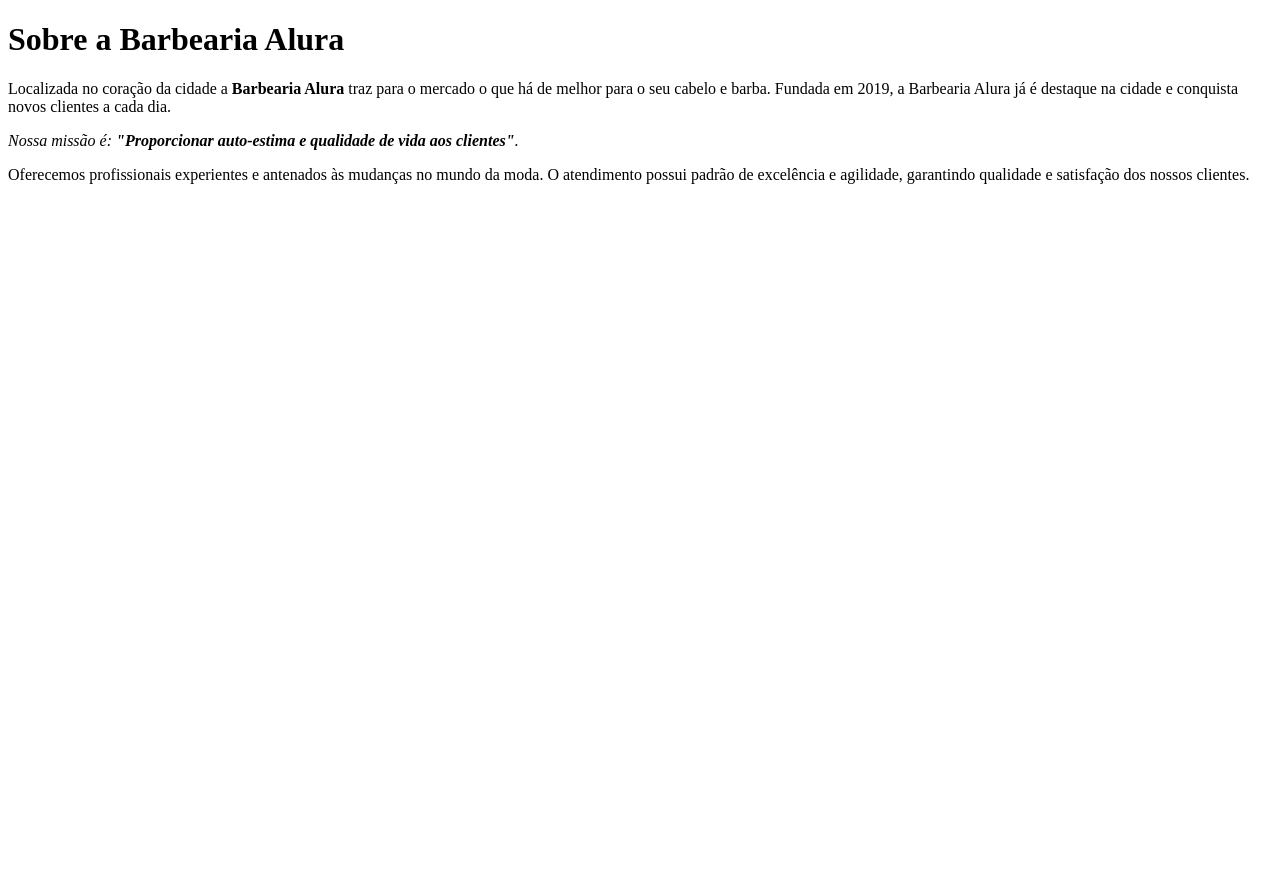
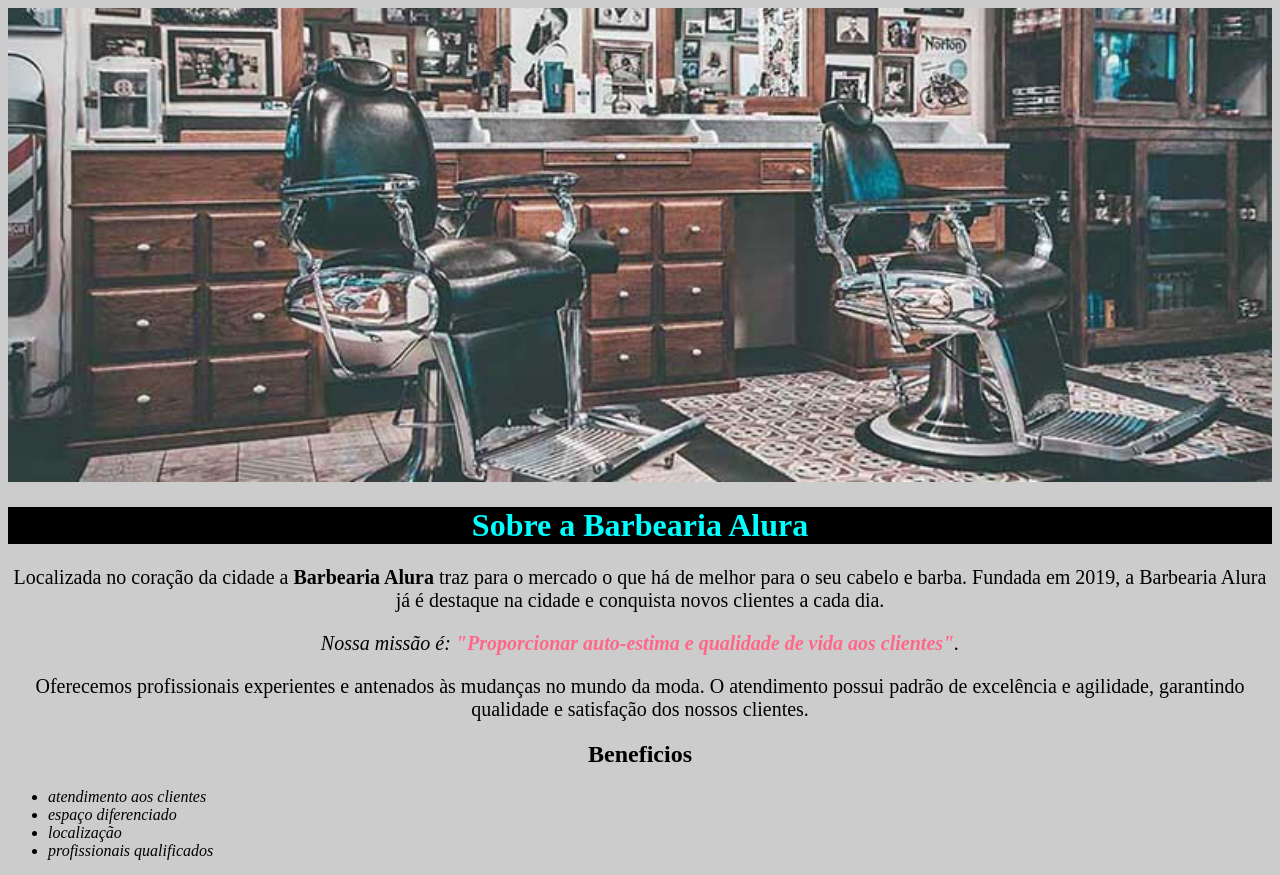
Before and after one commit to Ju4ozinho/barbearia-alura, a plain HTML site: page index.html in a window 1280 px wide. Shown: the top 875 px of the page. Before the commit the page ends 800 px from the top, so only its background shows below. Drawn offline with Linux system fonts and the light colour scheme.

Commit message:
atualizando os arquivos

```diff
--- a/index.html
+++ b/index.html
@@ -3,16 +3,32 @@
     <head>
         <meta charset="UTF-8">
         <title>Barbearia Alura</title>
+        <Link rel="stylesheet" href="style.css">
+
     </head>
     <body>
-        <h1>Sobre a Barbearia Alura</h1>
+        <img id="banner" src="banner.jpg">
+        <div class="principal" >
+            <h1>Sobre a Barbearia Alura</h1>
 
-        <p>Localizada no coração da cidade a <strong>Barbearia Alura</strong> traz para o mercado o que há de melhor para o seu cabelo e barba.
-        Fundada em 2019, a Barbearia Alura já é destaque na cidade e conquista novos clientes a cada dia.</p>
+            <p>Localizada no coração da cidade a <strong>Barbearia Alura</strong> traz para o mercado o que há de melhor para o seu cabelo e barba.
+            Fundada em 2019, a Barbearia Alura já é destaque na cidade e conquista novos clientes a cada dia.</p>
 
-        <p><em>Nossa missão é: <strong>"Proporcionar auto-estima e qualidade de vida aos clientes"</strong>.</em></p>
+            <p id="missão"><em>Nossa missão é: <strong>"Proporcionar auto-estima e qualidade de vida aos clientes"</strong>.</em></p>
 
-        <p>Oferecemos profissionais experientes e antenados às mudanças no mundo da moda.
-        O atendimento possui padrão de excelência e agilidade, garantindo qualidade e satisfação dos nossos clientes.</p>
+            <p>Oferecemos profissionais experientes e antenados às mudanças no mundo da moda.
+            O atendimento possui padrão de excelência e agilidade, garantindo qualidade e satisfação dos nossos clientes.</p>
+ </div>
+ <div class="beneficios">
+        <h2>Beneficios</h2>
+
+        <ul>
+            <li class="itens">atendimento aos clientes</li>
+            <li class="itens">espaço diferenciado</li>
+            <li class="itens">localização</li>
+            <li class="itens">profissionais qualificados</li>
+        </ul>
+        <img id="beneficios" src="beneficios.jpg">
+    </div>
     </body>
 </html>
--- a/style.css
+++ b/style.css
@@ -1,5 +1,13 @@
 body{
     background:#CCCCCC;
+}
+
+#banner{
+    width: 100%
+}
+
+.principal{
+     background: #CCCCCC;
 }
 
 h1{
@@ -10,9 +18,24 @@ h1{
 
 p{
     text-align: center;
-    front-size: 20px
+    font-size: 20px
 }
 
+#missao{
+    font-size: 25px;
+}
 em strong{
     color: #ff6788;
 }
+
+.itens{
+    font-style: italic;
+}
+
+.beneficos{
+    background-color: #FFFFFF;
+}
+
+h2{
+    text-align: center;
+}
```
Also changed, not shown: banner.jpg (added), beneficios.jpg (added).
